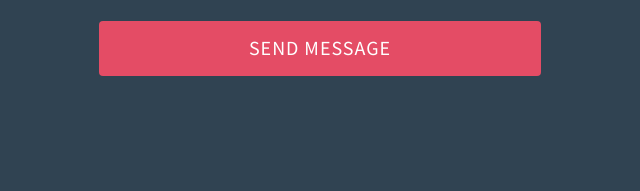
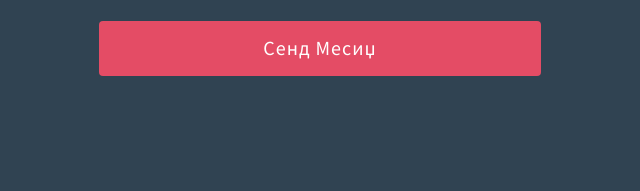
Before and after one commit to lanathepug/cranky, a plain HTML site: page index.html in a window 1280 px wide. Shown: the part 5517-5708 px from the top of the page, 320-960 px from the left. Drawn offline with Linux system fonts and the light colour scheme.

Commit message:
Update index.html

```diff
--- a/index.html
+++ b/index.html
@@ -236,7 +236,7 @@ http://tympanus.net/codrops/2013/06/18/caption-hover-effects/
             <textarea name="message" rows="6" class="form-control" id="message" placeholder="Причина за досаѓањето"></textarea>
           </div>
           <div class="col-md-offset-3 col-md-6 col-sm-offset-3 col-sm-6">
-            <input type="submit" class="form-control" value="SEND MESSAGE">
+            <input type="submit" class="form-control" value="Сенд Месиџ">
           </div>
         </form>
 
```
